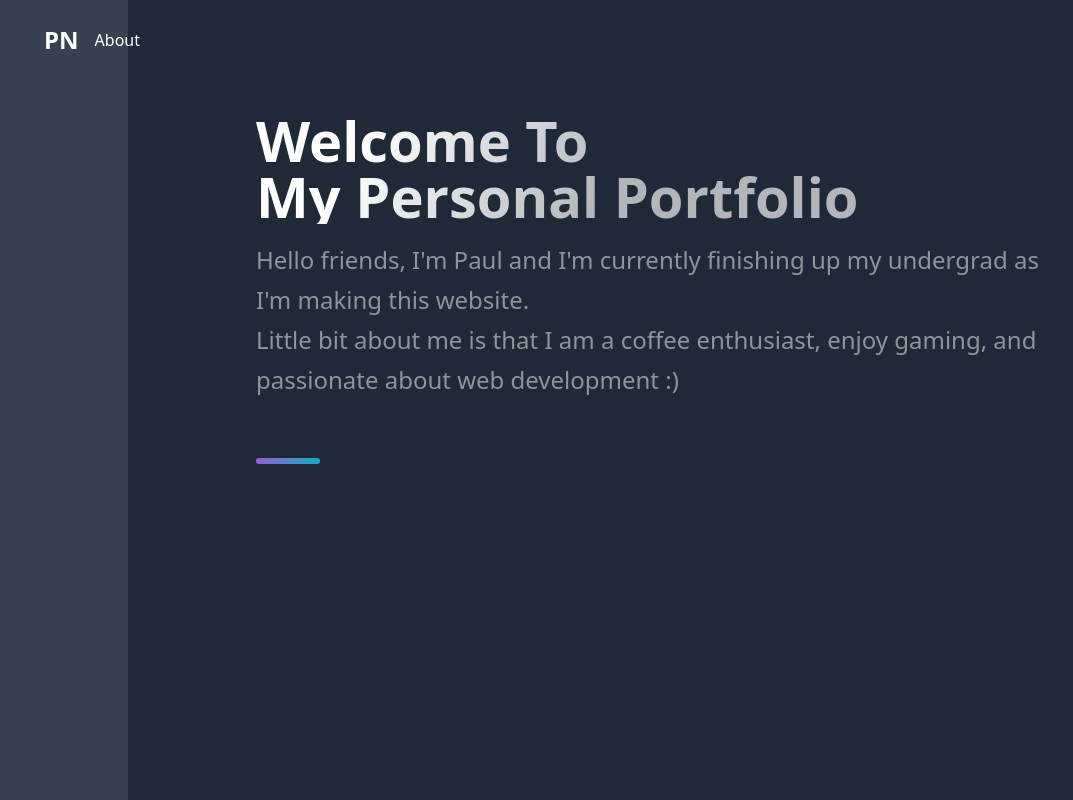
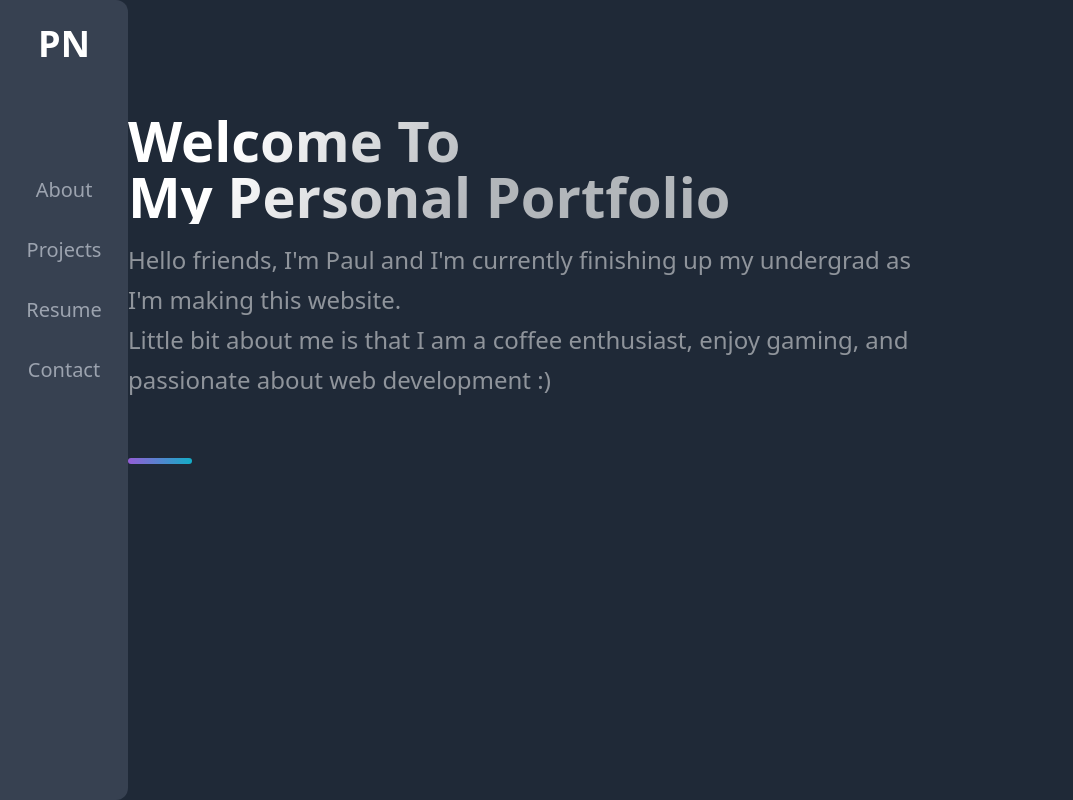
Before and after one commit to herropaul/personal-website-2, a Next.js app: page / in a window 1280 px wide. Shown: the whole page, without its empty margins (0-1073 px from the left). Built offline with nearby package versions, Linux system fonts and the light colour scheme.

Commit message:
added sidebarmodule css and rewrote sidebar component

```diff
--- a/components/Sidebar/SideBar.tsx
+++ b/components/Sidebar/SideBar.tsx
@@ -1,20 +1,22 @@
 import React, { useState } from 'react';
+import styles from './Sidebar.module.css';
 import {Nav, NavbarContainer, NavLogo, NavMenu, NavItem, NavLinks} from './SideBarElements';
 
+
 const SideBar = () => {
+    const navigationData = ["About", "Projects", "Resume", "Contact"];
+
     return(
-        <>
-          <Nav>
-            <NavbarContainer>
-              <NavLogo to='/'>PN</NavLogo>
-              <NavMenu>
-                <NavItem>
-                  <NavLinks to="about">About</NavLinks>
-                </NavItem>
-              </NavMenu>
-            </NavbarContainer>
-          </Nav>
-        </>
+        <nav className={styles.wrapper}>
+          <a href="/" className={styles.logo}>
+            PN
+          </a>
+          <ul className={styles.navListItems}>
+              {navigationData.map((item, index) => (
+                  <li key={index} className={styles.navItem}>{item}</li>
+              ))}
+          </ul>
+        </nav>
     );
 }
 
--- a/components/Sidebar/SideBarElements.tsx
+++ b/components/Sidebar/SideBarElements.tsx
@@ -31,16 +31,28 @@ export const NavLogo = styled(LinkR)`
     text-decoration: none;
 `;
 
-export const NavMenu = styled.ul`
+export const NavMenu = styled.ul.attrs({
+    className: "flex absolute inset-y-0 left-0 items-center py-7 "
+})``;
+
+export const NavItem = styled.li.attrs({
+    className: "h-12"
+})`
+`;
+
+/*
+color: #fff;
     display: flex;
     align-items: center;
-    list-style: none;
-    text-align: center;
-`;
+    text-decoration: none;
+    padding: 0 1rem;
+    height: 100%;
+    cursor: pointer;
 
-export const NavItem = styled.li`
-    height: 80px;
-`;
+    &.active {
+        border-bottom: 3px solid #01bf71;
+    }
+*/
 
 export const NavLinks = styled(LinkS)`
     color: #fff;
--- /dev/null
+++ b/components/Sidebar/Sidebar.module.css
@@ -0,0 +1,15 @@
+.wrapper {
+    @apply absolute flex flex-col bg-gray-700 left-0 top-0 bottom-0 z-50 w-32 h-screen justify-between items-center py-6 rounded-tr-xl rounded-br-xl
+}
+
+.logo {
+    @apply font-bold text-4xl
+}
+
+.navListItems {
+    @apply flex flex-col items-center h-screen p-24
+}
+
+.navItem {
+    @apply text-gray-400 hover:text-gray-500 text-xl py-4 cursor-pointer
+}
```
